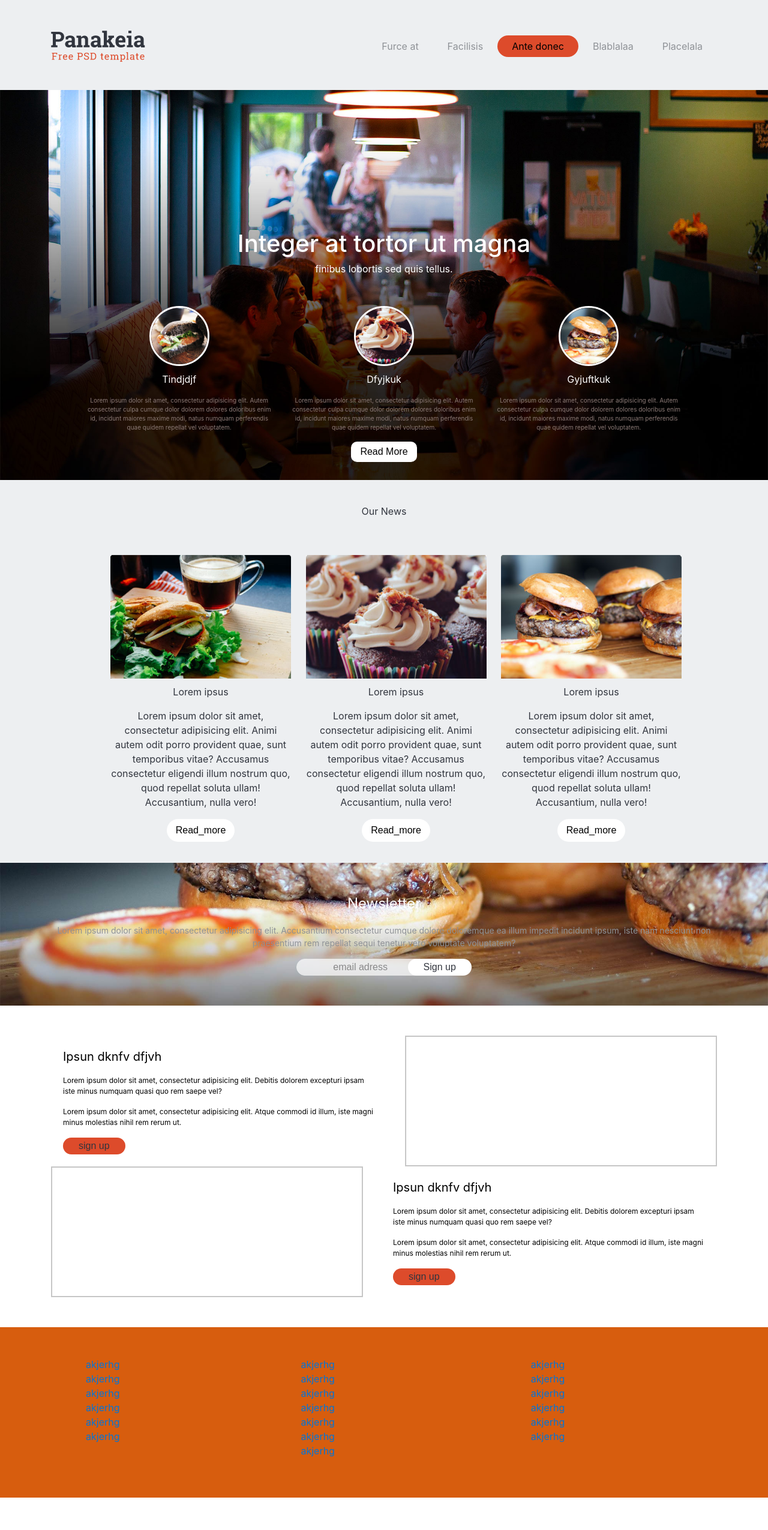
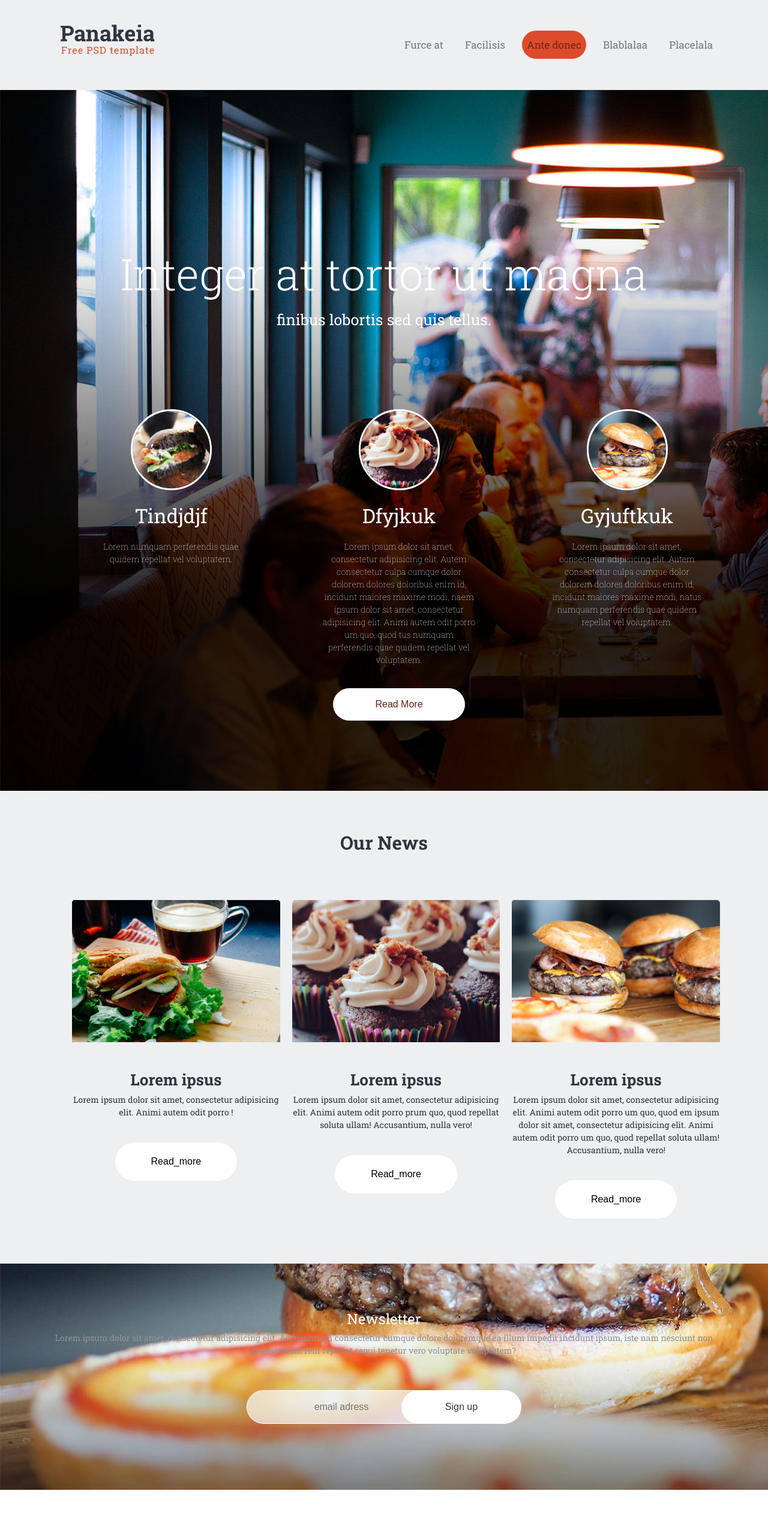
Before and after one commit to zaslavskayasya/Panakeia, a plain HTML site: page index.html in a window 1280 px wide. Shown: the top 2550 px of the page at 60% size. Before the commit the page ends 2496 px from the top, so only its background shows below. Drawn offline with nearby package versions, Linux system fonts and the light colour scheme; a script that the page names is missing.

Commit message:
begin of adaptive

```diff
--- a/index.html
+++ b/index.html
@@ -5,19 +5,29 @@
     <meta name="viewport" content="width=device-width, initial-scale=1, shrink-to-fit=no">
 
     <title>Panakeia</title>
+    <link href="https://fonts.googleapis.com/css?family=Roboto+Slab:100,300,400,700" rel="stylesheet">
     <link rel="stylesheet" href="https://maxcdn.bootstrapcdn.com/bootstrap/4.0.0-alpha.6/css/bootstrap.min.css" integrity="sha384-rwoIResjU2yc3z8GV/NPeZWAv56rSmLldC3R/AZzGRnGxQQKnKkoFVhFQhNUwEyJ" crossorigin="anonymous">
    <link rel="stylesheet" href="./style/style.css">
+   <link rel="stylesheet" href="./style/media.css">
 </head>
 <body>
 <div >
     <header class="header">
         <div class="container ">
-        <div class="logo_box">
+            <div clarr="row">
+        <div class="logo_box col col-lg-2  col-md-2 col-sm-2 col-xs-2">
             <img src="img/Panakeia.png">
         </div>
 
-        <nav class="navi" class="navbar navbar-default" role="navigation">
-            <ul class="nav ">
+
+        <nav class="col col-lg-6 col-md-10 col-sm-10 col-xs-10 offset-lg-1 offset-md-0 navbar navbar-toggleable-md navbar-light  ">
+            <button class="navbar-toggler navbar-toggler-right" type="button" data-toggle="collapse" data-target="#navbarTogglerDemo02" aria-controls="navbarTogglerDemo02" aria-expanded="false" aria-label="Toggle navigation">
+                <span class="navbar-toggler-icon"></span>
+            </button>
+
+
+            <div class="collapse navbar-collapse right" id="navbarTogglerDemo02">
+                <ul class="nav navbar-nav mr-auto mt-2 mt-md-0">
                     <li class="nav-item">
                         <a class="nav-link " href="#">Furce at</a>
                     </li>
@@ -34,9 +44,11 @@
                         <a class="nav-link" href="#">Placelala</a>
                     </li>
                 </ul>
+
             </div>
         </nav>
-
+            </div>
+        </div>
     </header>
 
     <section class="content">
@@ -46,26 +58,25 @@
       </div>
         <div class="container main_columns">
         <div class="row">
-            <div class="col">
+            <div class=" col main_col">
                <img class="main_item_img" src="img/eat1.png">
                 <p class="main_item_name">Tindjdjf</p>
-                <p class="main_item_description"> Lorem ipsum dolor sit amet, consectetur adipisicing elit. Autem
-                    consectetur culpa cumque dolor dolorem dolores doloribus enim id,
-                    incidunt maiores maxime modi, natus numquam perferendis quae quidem
+                <p class="main_item_description"> Lorem numquam perferendis quae quidem
                     repellat vel voluptatem.</p>
             </div>
-            <div class="col">
+            <div class=" col main_col">
                 <img class="main_item_img" src="img/eat2.png">
                 <p class="main_item_name">Dfyjkuk</p>
                 <p class="main_item_description"> Lorem ipsum dolor sit amet, consectetur adipisicing elit. Autem
                     consectetur culpa cumque dolor dolorem dolores doloribus enim id,
-                    incidunt maiores maxime modi, natus numquam perferendis quae quidem
+                    incidunt maiores maxime modi, naem ipsum dolor sit amet, consectetur adipisicing elit.
+                    Animi autem odit porro um quo, quod tus numquam perferendis quae quidem
                     repellat vel voluptatem.</p>
                 <button class="main_button">
                     Read More
                 </button>
             </div>
-            <div class="col">
+            <div class="col main_col">
                 <img class="main_item_img" src="img/eat3.png">
                 <p class="main_item_name">Gyjuftkuk</p>
                 <p class="main_item_description"> Lorem ipsum dolor sit amet, consectetur adipisicing elit. Autem
@@ -79,35 +90,32 @@
     <section class="news">
         <p class="section_name"> Our News</p>
         <div class="container">
-        <ul class="news_list" class="row">
-            <li class="news_item" class="col">
+        <ul class="row news_list" >
+            <li class=" col news_item" class="col">
                 <img class="news_img" src="img/beer.jpg">
                 <p class="news_name">Lorem ipsus</p>
                 <p class="news_text">Lorem ipsum dolor sit amet, consectetur adipisicing elit.
-                    Animi autem odit porro provident quae, sunt temporibus vitae?
-                    Accusamus consectetur eligendi illum nostrum quo, quod repellat soluta ullam!
+                    Animi autem odit porro !</p>
+                <button class="news_read_more">
+                    Read_more
+                </button>
+            </li>
+            <li class="col news_item" class="col">
+                <img class="news_img" src="img/cake.jpg">
+                <p class="news_name">Lorem ipsus</p>
+                <p class="news_text">Lorem ipsum dolor sit amet, consectetur adipisicing elit.
+                    Animi autem odit porro prum quo, quod repellat soluta ullam!
                     Accusantium, nulla vero!</p>
                 <button class="news_read_more">
                     Read_more
                 </button>
             </li>
-            <li class="news_item" class="col">
-                <img class="news_img" src="img/cake.jpg">
-                <p class="news_name">Lorem ipsus</p>
-                <p class="news_text">Lorem ipsum dolor sit amet, consectetur adipisicing elit.
-                    Animi autem odit porro provident quae, sunt temporibus vitae?
-                    Accusamus consectetur eligendi illum nostrum quo, quod repellat soluta ullam!
-                    Accusantium, nulla vero!</p>
-                <button class="news_read_more">
-                    Read_more
-                </button>
-            </li>
-            <li class="news_item" class="col">
+            <li class="col news_item" class="col">
                 <img class="news_img" src="img/burger.jpg">
                 <p class="news_name">Lorem ipsus</p>
                 <p class="news_text">Lorem ipsum dolor sit amet, consectetur adipisicing elit.
-                    Animi autem odit porro provident quae, sunt temporibus vitae?
-                    Accusamus consectetur eligendi illum nostrum quo, quod repellat soluta ullam!
+                    Animi autem odit porro um quo, quod em ipsum dolor sit amet, consectetur adipisicing elit.
+                    Animi autem odit porro um quo, quod repellat soluta ullam!
                     Accusantium, nulla vero!</p>
                 <button class="news_read_more">
                     Read_more
@@ -123,7 +131,7 @@
         <p class="newsletterName">Newsletter</p>
         <p class="letter_description"> Lorem ipsum dolor sit amet, consectetur adipisicing elit. Accusantium consectetur cumque dolore doloremque
             ea illum impedit incidunt ipsum, iste nam nesciunt non praesentium rem repellat sequi tenetur vero voluptate voluptatem?</p>
-        <form>
+        <form class="letter_form">
             <input class="mail_input" type="mail" placeholder="email adress">
             <button class="sign_button">Sign up</button>
         </form>
@@ -131,7 +139,7 @@
     </section>
     <section class="info_section">
         <div class="container">
-            <div class="row">
+            <div class="row info_section_row">
                 <div class="col info_section_part">
                     <p class="info_section_name">
                         Ipsun dknfv dfjvh
@@ -151,13 +159,13 @@
                     </div>
 
                 </div>
-                <div class="col">
-                    <img class="info_section_img">
+                <div class="col ">
+                    <img class="info_section_img ">
                 </div>
             </div>
             <div class="row">
-                <div class="col">
-                    <img class="info_section_img">
+                <div class="col info_section_part2">
+                    <img class="info_section_img2">
                 </div>
                 <div class="col info_section_part">
                     <p class="info_section_name">
@@ -172,7 +180,7 @@
                             Lorem ipsum dolor sit amet, consectetur adipisicing elit.
                             Atque commodi id illum, iste magni minus molestias nihil rem rerum ut.
                         </p>
-                        <button class="info_section_button1">
+                        <button class="info_section_button1 info_section_button2">
                             sign up
                         </button>
                     </div>
@@ -187,34 +195,40 @@
         <div class="container link_cont">
             <div class="row ">
                 <ul class="col link_item">
-                   <li><a href="#">akjerhg</a></li>
-                   <li><a href="#">akjerhg</a></li>
-                   <li><a href="#">akjerhg</a></li>
-                   <li><a href="#">akjerhg</a></li>
-                   <li><a href="#">akjerhg</a></li>
-                   <li><a href="#">akjerhg</a></li>
+                   <li><a class="link_item_link" href="#">akjerhg</a></li>
+                   <li><a class="link_item_link"  href="#">akjerhg</a></li>
+                   <li><a class="link_item_link"  href="#">akjerhg</a></li>
+                   <li><a class="link_item_link"  href="#">akjerhg</a></li>
+                   <li><a class="link_item_link"  href="#">akjerhg</a></li>
+                   <li><a class="link_item_link"  href="#">akjerhg</a></li>
                 </ul>
                 <ul class="col link_item">
-                    <li><a href="#">akjerhg</a></li>
-                    <li><a href="#">akjerhg</a></li>
-                    <li><a href="#">akjerhg</a></li>
-                    <li><a href="#">akjerhg</a></li>
-                    <li><a href="#">akjerhg</a></li>
-                    <li><a href="#">akjerhg</a></li>
-                    <li><a href="#">akjerhg</a></li>
+                    <li><a class="link_item_link"  href="#">akjerhg</a></li>
+                    <li><a class="link_item_link"  href="#">akjerhg</a></li>
+                    <li><a class="link_item_link"  href="#">akjerhg</a></li>
+                    <li><a class="link_item_link"  href="#">akjerhg</a></li>
+                    <li><a class="link_item_link"  href="#">akjerhg</a></li>
+                    <li><a class="link_item_link"  href="#">akjerhg</a></li>
+                    <li><a class="link_item_link"  href="#">akjerhg</a></li>
                 </ul>
                 <ul class=" link_item">
-                    <li><a href="#">akjerhg</a></li>
-                    <li><a href="#">akjerhg</a></li>
-                    <li><a href="#">akjerhg</a></li>
-                    <li><a href="#">akjerhg</a></li>
-                    <li><a href="#">akjerhg</a></li>
-                    <li><a href="#">akjerhg</a></li>
+                    <li><a class="link_item_link" href="#">akjerhg</a></li>
+                    <li><a class="link_item_link" href="#">akjerhg</a></li>
+                    <li><a class="link_item_link" href="#">akjerhg</a></li>
+                    <li><a class="link_item_link" href="#">akjerhg</a></li>
+                    <li><a class="link_item_link" href="#">akjerhg</a></li>
+                    <li><a class="link_item_link" href="#">akjerhg</a></li>
                 </ul>
             </div>
 
         </div>
     </section>
+    <footer class="footer">
+            <p class="footer_text">
+                Lorem ipsum dolor sit amet, consectetur adipisicing elit. Cupiditate debitis, dicta ducimus esse fugiat fugit id ipsam modi, nemo omnis
+                porro quia quidem quo quod sed sequi temporibus, unde voluptas.
+            </p>
+    </footer>
 
 </div>
 
--- a/style/style.css
+++ b/style/style.css
@@ -1,5 +1,6 @@
 body{
     color: #ffffff;
+    font-family: 'Roboto Slab', serif;
 }
 .content_container {
 
@@ -7,22 +8,44 @@ body{
 .header {
     background-color: #edeff1;
     height: 150px;
-    line-height: 150px;
+    line-height: 129px;
     position: fixed;
     width: 100%;
     z-index: 1000000;
+    font-family: 'Roboto Slab', serif;
+    font-weight: 400;
 }
 .logo_box {
     float: left;
+    padding-left: 16px;
+}
+.nav{
+    display: -webkit-box;
+    background-color: #edeff1;
+    text-align: right;
+
+    padding-right: 111px;
+    float: right;
+    width: 60%;
+}
+.nav-item {
+    padding: 0px 10px;
+}
+.navbar  {
+    float: right;
+}
+.navbar-light .navbar-toggler {
+    border-color: rgba(0,0,0,.1);
+    margin-top: 38px;
 }
 .navi {
-  float: right;
+    float: right;
     height: 20px;
     vertical-align: middle;
 }
-
 .nav-link {
-    padding: 0.5em 1.5em;
+    padding: 12px 17px 12px 17px;
+    font-size: 17px;
     color: #8f9297;
     height: 20px;
     vertical-align: middle;
@@ -30,73 +53,93 @@ body{
 }
 .nav-link:hover{
     background-color: #dd4b2b;
-    border-radius: 20px;
+    border-radius: 34px;
     color: #000;
     height: 20px;
 }
 .active_link {
     background-color: #dd4b2b;
-    border-radius: 20px;
-    color: #000;
+    border-radius: 34px;
+    color: #ffffff;
     height: 20px;
 
 }
 .content{
-
     background: url("../img/main.jpg") no-repeat;
     min-height: 800px;
-   height: 100%;
-
+    height: 100%;
+    padding: 50px;
+    padding-bottom: 117px;
     background-size: cover;
 }
+.main_col {
+    text-align: center;
+    margin: 0px 22px 0px 72px;
+    width: 25%;
+}
 .main_text {
-    padding-top: 30%;
+    padding-top: 31%;
     color: #fff;
     vertical-align: middle;
     text-align: center;
-    margin-bottom: 50px;
+    margin-bottom: 130px;
+}
+.main_text h1{
+    font-weight: 300;
+    font-size: 73px;
+    margin-bottom: 18px;
+}
+.main_text p {
+    font-weight: 400;
+    font-size: 25px;
+}
+.main_columns {
+   /* text-align: center;
+    width: 60%;
+    margin-bottom: 20px;*/
+}
+.main_item {
 
 }
-
-.main_columns {
-  text-align: center;
-    width: 80%;
-    margin-bottom: 20px;
-}
-
 .main_item_img {
-    width: 100px;
+    width: 135px;
     border-radius: 50%;
     border: 3px solid #ffffff;
-    margin-bottom: 10px;
+    margin-bottom: 18px;
 }
 
 .main_item_name {
-
+    font-size: 33px;
 }
-
 .main_item_description {
-    font-size: 10px;
-    color: #8c7b77;
+    font-size: 14px;
+    color: #ffffff;
+    font-weight: 100;
+    margin-bottom: 37px;
 }
 .main_button {
     background-color: white;
-    border-radius: 10px;
+    border-radius: 46px;
     border: none;
-    padding: 5px 15px;
+    padding: 15px 70px;
+    color: #612316;
 }
-
 .news {
+    padding: 40px;
     background-color: #edeff1;
     text-align: center;
     color: #31353e;
 }
 .section_name {
-    padding: 40px;
+    padding: 23px;
     color: #31353e;
+    font-weight: 800;
+    font-size: 31px;
+    margin-bottom: 44px;
+
 }
 .news_item{
-  list-style: none;
+    list-style: none;
     width: 30%;
     display: inline-block;
     padding: 5px 10px;
@@ -105,22 +148,30 @@ body{
 .news_list {
     list-style: none;
     margin-bottom: 0px;
+    font-size: 12px;
+}
+.news_name {
+    font-weight: 800;
+    font-size: 26px;
+    margin-bottom: 3px;
 }
 .news_text {
-
+   font-size: 14px;
+    margin-bottom: 40px;
 }
 .news_img {
     width: 100%;
-    margin-bottom: 10px;
+    margin-bottom: 43px;
 }
 .news_read_more {
     background-color: #ffffff;
-    border-radius: 20px;
+    border-radius: 46px;
+    font-size: 16px;
     border: none;
-    padding: 7px 15px;
+    padding: 20px 60px;
 }
 
-.letter {
+.letter, .footer {
     background: url(".././img/letter.jpg") no-repeat;
     background-size: cover;
     height: 100%;
@@ -129,27 +180,39 @@ body{
 }
 .newsletterName {
     font-size: 24px;
+    padding-top: 24px;
+    margin-bottom: 3px;
 }
 .letter_description {
 
     color: #8f9297;
     text-align: center;
     font-size: 14px;
+    margin-bottom: 56px;
 }
-
+.letter_form {
+    margin-bottom: 60px;
+}
 .mail_input {
+    height: 56px;
+    width: 316px;
+    background-color: rgba(250, 250,250, 0.7);
     border-radius: 30px;
     color: #fff;
-    opacity: 0.7;
+
+    font-size: 16px;
     outline: none;
     text-align: center;
     border: 1px solid #fff;
 }
-
+input { color: red; }
 .sign_button {
+    height: 56px;
+    width: 200px;
+    font-size: 16px;
     background-color: white;
     border-radius: 30px;
-    margin-left: -32px;
+    margin-left: -62px;
     color: #31353e;
     border: none;
     padding: 2px 26px;
@@ -160,7 +223,7 @@ body{
 }
 
 .info_section {
-    margin: 50px;
+    margin: 70px;
 }
 
 .info_section_part {
@@ -168,26 +231,44 @@ body{
     margin: 20px;
 
 }
-
+.info_section_row {
+    margin-bottom: 82px;
+}
 .info_section_name {
-    font-size: 20px;
+    font-size: 33px;
+    padding-top: 19px;
+    font-weight: 800;
 }
 
 .info_section_text {
-    font-size: 12px;
+    font-size: 16px;
+    margin-bottom: 42px;
 }
 
 .info_section_button1 {
+    border-radius: 30px;
+    width: 200px;
+    height: 52px;
+    border: none;
     background-color: #dd4b2b;
-    border-radius: 30px;
-
-    color: #31353e;
-    border: none;
+    font-size: 20px;
     padding: 2px 26px;
 
 }
-
+.info_section_button2 {
+    background-color: #4b4e73;
+}
+.info_section_button1:hover{
+   background-color: #612316;
+}
 .info_section_img {
+    border: 1px solid #cccccc;
+    width: 100%;
+    height: 100%;
+    margin-left: 50px;
+}
+.info_section_img2  {
+    margin-left: -30px;
     border: 1px solid #cccccc;
     width: 100%;
     height: 100%;
@@ -198,12 +279,21 @@ body{
     color: white;
 }
 .link_cont {
-    width: 80%;
+    width: 30%;
 }
 .link_item {
-
     display: inline-block;
     float: left;
     width: 30%;
     list-style: none;
+    color: white;
 }
+.link_item_link {
+    color: white;
+}
+.footer_text {
+    width: 400px;
+    text-align: center;
+    margin-left: 34%;
+    opacity: 0.8;
+}
```
Also changed, not shown: style/media.css (added, +120 -0 lines), img/Panakeia.jpg (added). Lines whose indentation alone changed are shown as unchanged.
